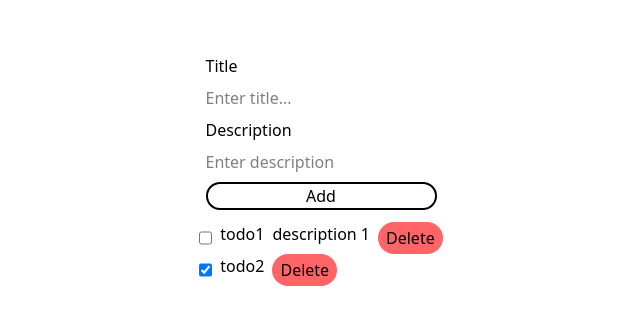
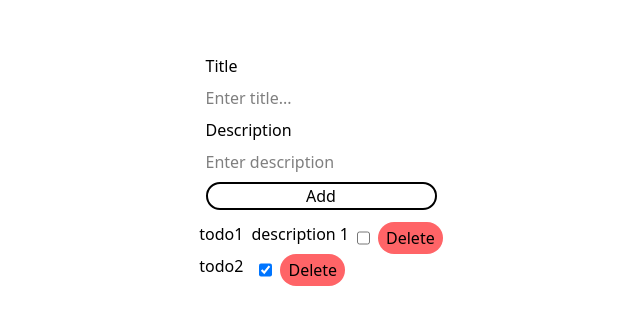
Before and after one commit to bogdanchik88/todo_react, a React (Vite) app: page / in a window 1280 px wide. Shown: the part 230-554 px from the top of the page, without its empty margins (319-959 px from the left). Built offline with nearby package versions, Linux system fonts and the light colour scheme.

Commit message:
Dividing markup by components

```diff
--- a/src/App.jsx
+++ b/src/App.jsx
@@ -1,56 +1,14 @@
-import { useEffect, useRef } from "react"
+import { useEffect } from "react"
 import useTodosStore from "./store/useTodosStore"
+import InputForm from "./components/InputForm"
+import TodoList from "./components/TodoList"
 
 function App() {
-
-  const todos = useTodosStore(state => state.todos)
-  const addTodo = useTodosStore(state => state.addTodo)
-  const toggleTodo = useTodosStore(state => state.toggleTodo)
-  const deleteTodo = useTodosStore(state => state.deleteTodo)
-
-  const titleRef = useRef('')
-  const descriptionRef = useRef('')
-
-  const handleAddTodo = () => {
-    const title = titleRef.current.value.trim()
-    const description = descriptionRef.current.value.trim()
-
-    if(title){
-      addTodo(title, description)
-
-      titleRef.current.value = ''
-      titleRef.current.focus()
-      descriptionRef.current.value = ''
-    }
-  }
-
-  useEffect(() => {
-    console.log(todos)
-  }, [todos])
-
   return (
     <>
       <div className="flex flex-col items-center justify-center min-h-screen gap-3">
-        <div className="flex flex-col gap-2 justify-start">
-          <label htmlFor="Title">Title</label>
-          <input type="text" id="Title" placeholder="Enter title..." ref={titleRef}/>
-
-          <label htmlFor="Description">Description</label>
-          <input type="text" id="Description" placeholder="Enter description" ref={descriptionRef}/>
-
-          <button className="border-2 rounded-2xl hover:border-amber-100 cursor-pointer" onClick={() => handleAddTodo()}>Add</button>
-        </div>
-
-        <ul>
-          {todos.map(todo => (
-            <li key={todo.id} className="flex gap-2">
-              <input type="checkbox" checked={todo.completed} onChange={() => toggleTodo(todo.id)}/>
-              <span>{todo.title}</span>
-              {todo.description && <span>{todo.description}</span>}
-              <button className="cursor-pointer bg-red-400 px-2 py-1 rounded-2xl" onClick={() => deleteTodo(todo.id)}>Delete</button>
-            </li>
-          ))}
-        </ul>
+        <InputForm/>
+        <TodoList/>
       </div>
     </>
   )
--- /dev/null
+++ b/src/components/InputForm.jsx
@@ -0,0 +1,36 @@
+import { useRef } from "react"
+import useTodosStore from "../store/useTodosStore"
+
+const InputForm = () => {
+    const addTodo = useTodosStore(state => state.addTodo)
+
+    const titleRef = useRef('')
+    const descriptionRef = useRef('')
+
+    const handleAddTodo = () => {
+        const title = titleRef.current.value.trim()
+        const description = descriptionRef.current.value.trim()
+
+        if(title){
+        addTodo(title, description)
+
+        titleRef.current.value = ''
+        titleRef.current.focus()
+        descriptionRef.current.value = ''
+        }
+    }
+
+  return (
+    <div className="flex flex-col gap-2 justify-start">
+        <label htmlFor="Title">Title</label>
+        <input type="text" id="Title" placeholder="Enter title..." ref={titleRef}/>
+
+        <label htmlFor="Description">Description</label>
+        <input type="text" id="Description" placeholder="Enter description" ref={descriptionRef}/>
+
+        <button className="border-2 rounded-2xl hover:border-amber-100 cursor-pointer" onClick={() => handleAddTodo()}>Add</button>
+    </div>
+  )
+}
+
+export default InputForm
--- /dev/null
+++ b/src/components/TodoList.jsx
@@ -0,0 +1,17 @@
+import React from 'react'
+import useTodosStore from "../store/useTodosStore"
+import TodoListItem from './TodoListItem'
+
+const TodoList = () => {
+    const todos = useTodosStore(state => state.todos)
+
+  return (
+    <ul>
+        {todos.map(todo => (
+            <TodoListItem key={todo.id} id={todo.id} title={todo.title} description={todo.description} completed={todo.completed}/>
+        ))}
+    </ul>
+  )
+}
+
+export default TodoList
--- /dev/null
+++ b/src/components/TodoListItem.jsx
@@ -0,0 +1,18 @@
+import useTodosStore from "../store/useTodosStore"
+
+const TodoListItem = ({id, title, description, completed} = props) => {
+
+    const deleteTodo = useTodosStore(state => state.deleteTodo)
+    const toggleTodo = useTodosStore(state => state.toggleTodo)
+
+  return (
+    <div className='flex gap-2'>
+      <span>{title}</span>
+      <span>{description}</span>
+      <input type="checkbox" checked={completed} onChange={() => toggleTodo(id)}/>
+      <button className="cursor-pointer bg-red-400 px-2 py-1 rounded-2xl" onClick={() => deleteTodo(id)}>Delete</button>
+    </div>
+  )
+}
+
+export default TodoListItem
```
